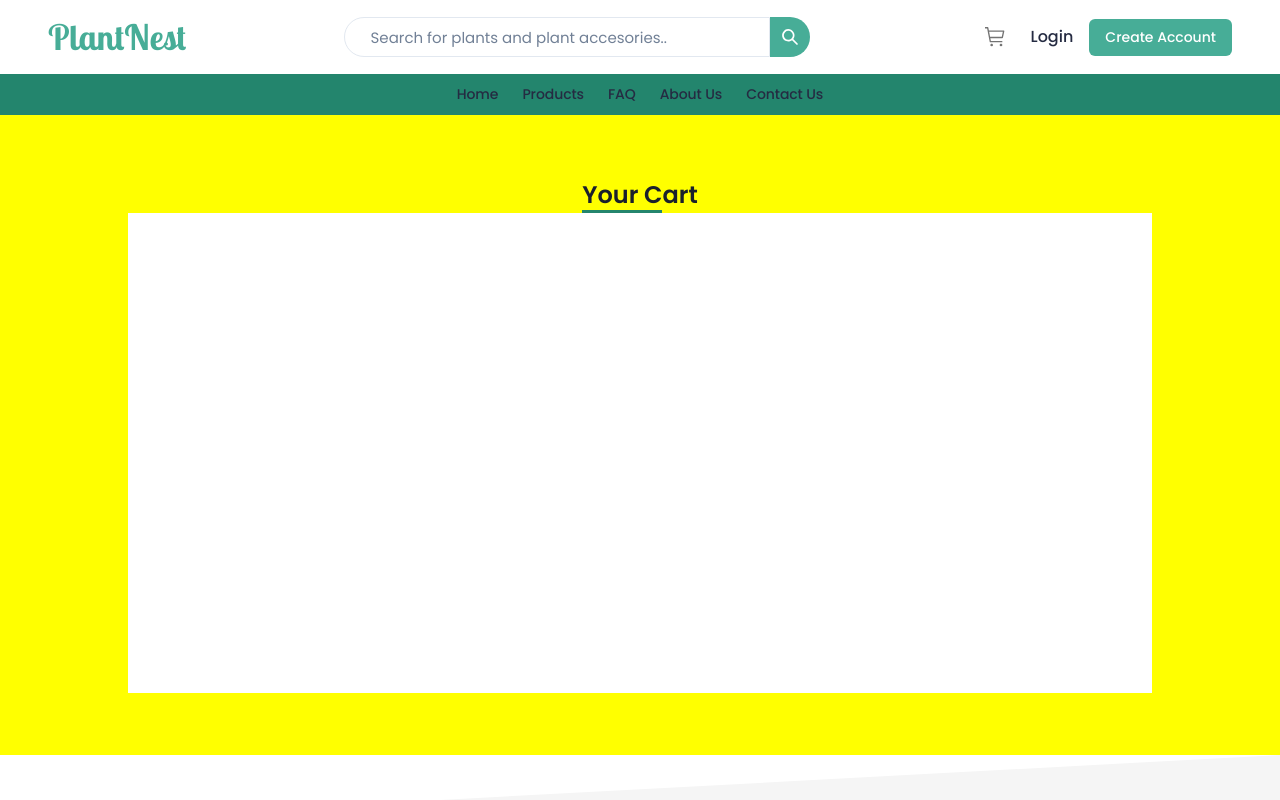
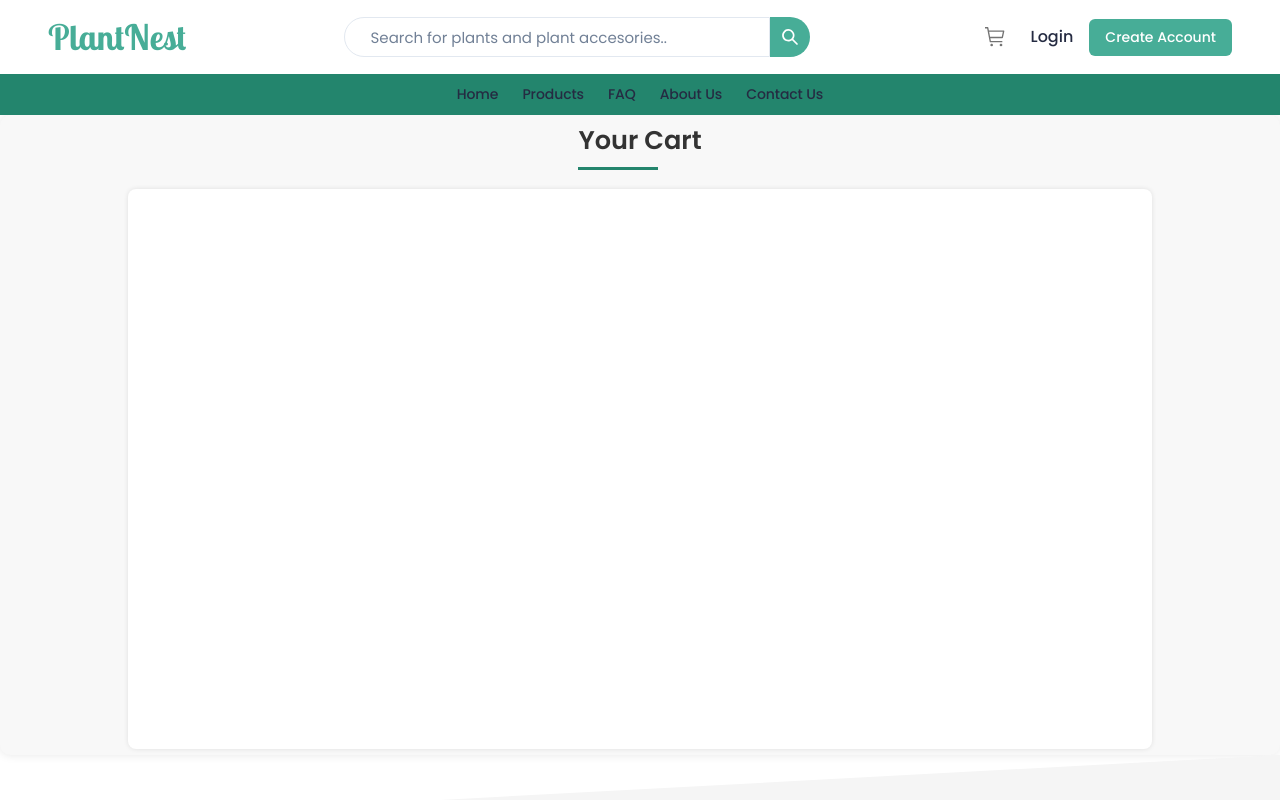
Before and after one commit to godriceeichie/CyberTitans-Frontend, a React (Create React App) app: page /cart in a window 1280 px wide. Shown: the top 800 px of the page. Built offline with nearby package versions, Linux system fonts and the light colour scheme; a web font is replaced by a local one.

Commit message:
checkout page started

```diff
--- a/src/App.js
+++ b/src/App.js
@@ -21,6 +21,7 @@ import {
 	UserDashboard,
 	Overview,
 	Cart,
+	Checkout,
 } from "./pages";
 
 function App() {
@@ -46,6 +47,7 @@ function App() {
 						<Route path="history" element={<History />} />
 						<Route path="userDashboard" element={<UserDashboard />} />
 						<Route path="cart" element={<Cart />} />
+						<Route path="checkout" element={<Checkout />} />
 					</Route>
 					<Route path="/cart" element={<Root />}>
         				<Route index element={<Cart cartItems={cartItems} setCartItems={setCartItems} />} />
--- a/src/pages/Cart.js
+++ b/src/pages/Cart.js
@@ -1,5 +1,7 @@
 import React from 'react';
 import '../styles/Cart.css';
+import { Link as RouterLink } from "react-router-dom"
+import { Link } from 'react-router-dom';
 import { useState } from 'react';
 
 const Cart = ({ cartItems, setCartItems }) => {
@@ -59,6 +61,9 @@ const Cart = ({ cartItems, setCartItems }) => {
                         </div>
                         <p>Total: ${item.totalPrice}</p>
                         <button className='removeButton' onClick={() => handleRemoveItem(index)}>Remove</button>
+                        <Link as={RouterLink} to={'/checkout'}>
+                            <button className='checkoutButtonInItem'>Checkout</button>
+                        </Link>
                     </div>
                 </div>
                 ))}
--- /dev/null
+++ b/src/pages/Checkout.js
@@ -0,0 +1,12 @@
+import React from 'react'
+import '../styles/Checkout.css'
+
+const Checkout = () => {
+  return (
+    <div className='checkoutContainer'>
+
+    </div>
+  )
+}
+
+export default Checkout
--- a/src/pages/index.js
+++ b/src/pages/index.js
@@ -16,3 +16,4 @@ export { default as Contact } from "./Contact";
 export { default as Home } from "./Home";
 export { default as Products } from "./Products";
 export { default as Cart } from "./Cart";
+export { default as Checkout } from "./Checkout";
--- a/src/styles/Cart.css
+++ b/src/styles/Cart.css
@@ -1,30 +1,117 @@
-.cartContainer{
+.cartContainer {
     height: 80vh;
     width: 100%;
-    background-color: yellow;
     display: flex;
     align-items: center;
-    justify-content: center;
+    justify-content: space-around;
     flex-direction: column;
+    background-color: #f8f8f8;
+    border-radius: 10px;
+    box-shadow: 0px 0px 10px rgba(0, 0, 0, 0.1);
+}
 
-}
-.cartContainer h2{
-    font-size: 1.5rem;
+.cartContainer h2 {
+    font-size: 1.6rem;
     font-weight: 600;
     position: relative;
+    margin-bottom: 1rem;
+    color: #333;
 }
-.cartContainer h2::after{
+
+.cartContainer h2::after {
     position: absolute;
     content: '';
     height: 3px;
     width: 5rem;
-    /* top: 0; */
     left: 0;
-    bottom: 0;
-    background-color: #24856D;
+    bottom: -10px;
+    background-color: #24856d;
 }
-.cartChild{
-    height: 30rem;
+
+.cartChild {
+    height: 35rem;
     width: 80%;
-    background-color: white;
+    background-color: #fff;
+    border-radius: 8px;
+    overflow-y: scroll;
+    padding: 1rem;
+    box-shadow: 0px 0px 5px rgba(0, 0, 0, 0.1);
 }
+
+.cartItems {
+    display: grid;
+    gap: 20px;
+}
+
+.cartItem {
+    display: flex;
+    align-items: center;
+    justify-content: space-between;
+    border: 1px solid #ccc;
+    border-radius: 8px;
+    padding: 10px;
+    background-color: #fff;
+    box-shadow: 0px 0px 5px rgba(0, 0, 0, 0.1);
+}
+
+.cartItem img {
+    width: 80px;
+    height: auto;
+    margin-right: 20px;
+}
+
+.cartItemDetails {
+    /* flex: 1; */
+    width: 50%;
+    display: flex;
+    align-items: center;
+    justify-content: space-between;
+    /* background-color: red; */
+}
+.cartItemDetails h3{
+    font-size: 1.3rem;
+    font-weight: 600;
+}
+.quantityControls {
+    display: flex;
+    align-items: center;
+}
+
+.quantityButton {
+    background-color: #24856d;
+    color: #fff;
+    border: none;
+    padding: 5px 10px;
+    border-radius: 4px;
+    cursor: pointer;
+    margin-right: 5px;
+}
+
+.quantity {
+    font-size: 16px;
+    margin: 0 10px;
+}
+
+.removeButton {
+    background-color: #ff6b6b;
+    color: #fff;
+    border: none;
+    padding: 5px 10px;
+    border-radius: 4px;
+    cursor: pointer;
+}
+
+.totalPrice {
+    font-weight: bold;
+    margin-top: 10px;
+}
+
+
+.checkoutButtonInItem {
+    background-color: skyblue;
+        color: #fff;
+        border: none;
+        padding: 5px 10px;
+        border-radius: 4px;
+        cursor: pointer;
+}
--- /dev/null
+++ b/src/styles/Checkout.css
@@ -0,0 +1,3 @@
+.checkoutContainer{
+
+}
```
Lines whose indentation alone changed are shown as unchanged.
